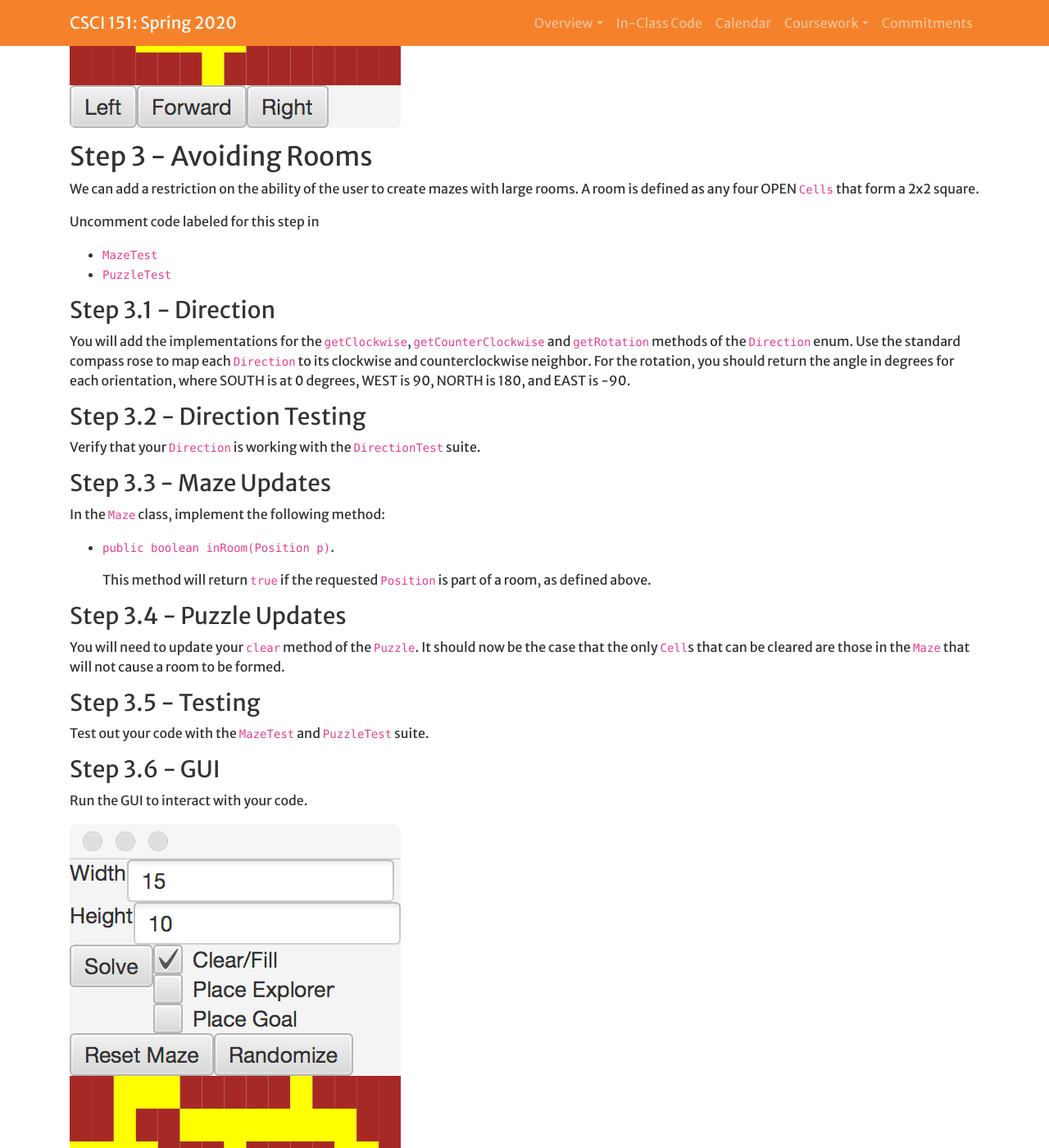
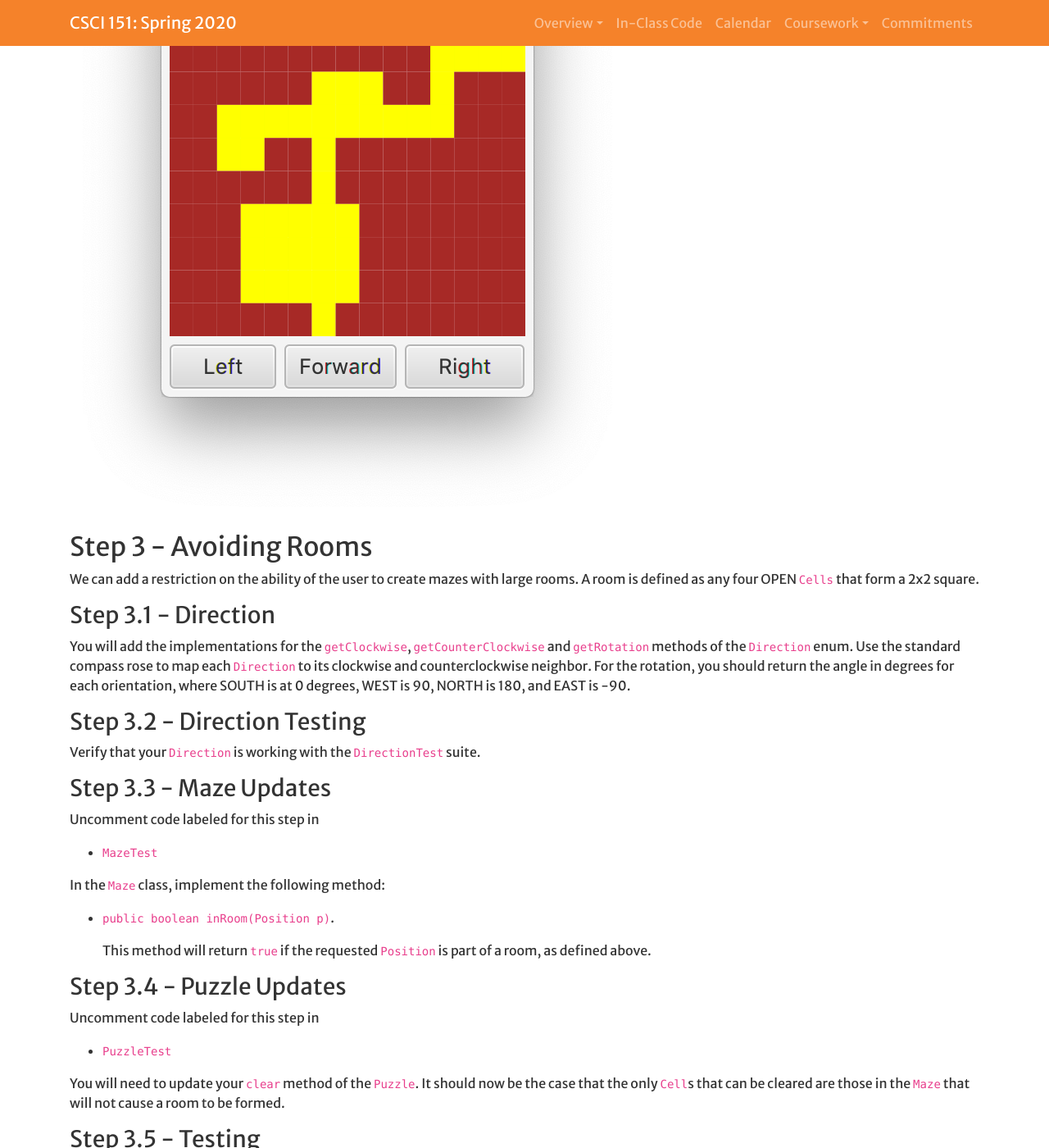
Before and after one commit to Hendrix-CS/csci151, a Jekyll site: the page built from labs/maze-enums.md, in a window 1280 px wide and 1400 px high, scrolled down 4372 px. Shown: the whole window at 82% size. Built offline with Jekyll 4.4.1, drawn with Linux system fonts in a browser that asks for light colours; a script that is not in the unit is left out; our own code applies the rules of GitHub Pages for plain Markdown files.

Commit message:
Updates for Lab 3

```diff
--- a/labs/maze-enums.md
+++ b/labs/maze-enums.md
@@ -53,7 +53,7 @@ mazes.
 To start, run the code in MazeApp. After you click on "Reset Maze", you
 should see the GUI layout here.
 
-![](../assets/images/mazegui1.png)
+![](../assets/images/mazegui1.png){: .img-fluid}
 
 The Clear/Fill selection allows a user to manually create a maze on the
 screen. This will be completed by you in steps 1 and 2 of this lab, and
@@ -166,18 +166,13 @@ Now, run the `MazeApp` class, and test out your code with the GUI. You
 should be able to select squares and open and close pathways in the
 maze.
 
-![](../assets/images/mazegui2.png)
+![](../assets/images/mazegui2.png){: .img-fluid}
 
 ## Step 3 - Avoiding Rooms
 
 We can add a restriction on the ability of the user to create mazes with
 large rooms. A room is defined as any four OPEN `Cells` that form a 2x2
 square.
-
-Uncomment code labeled for this step in
-
--   `MazeTest`
--   `PuzzleTest`
 
 ### Step 3.1 - Direction
 
@@ -194,6 +189,10 @@ Verify that your `Direction` is working with the `DirectionTest` suite.
 
 ### Step 3.3 - Maze Updates
 
+Uncomment code labeled for this step in
+
+-   `MazeTest`
+
 In the `Maze` class, implement the following method:
 
 * `public boolean inRoom(Position p)`.
@@ -201,6 +200,10 @@ In the `Maze` class, implement the following method:
   This method will return `true` if the requested `Position` is part of a room, as defined above.
 
 ### Step 3.4 - Puzzle Updates
+
+Uncomment code labeled for this step in
+
+-   `PuzzleTest`
 
 You will need to update your `clear` method of the `Puzzle`. It should now
 be the case that the only `Cell`s that can be cleared are those in the
@@ -214,7 +217,7 @@ Test out your code with the `MazeTest` and `PuzzleTest` suite.
 
 Run the GUI to interact with your code.
 
-![](../assets/images/mazegui3.png)
+![](../assets/images/mazegui3.png){: .img-fluid}
 
 ## Step 4 - Explorer and Goal
 
@@ -309,7 +312,7 @@ Verify that your Puzzle is working with the `PuzzleTest` suite.
 
 Run the GUI to interact with your code.
 
-![](../assets/images/mazegui4.png)
+![](../assets/images/mazegui4.png){: .img-fluid}
 
 ## What to Hand In
 
```
Also changed, not shown: assets/images/mazegui1.png, assets/images/mazegui2.png, assets/images/mazegui3.png, 1 other file.
